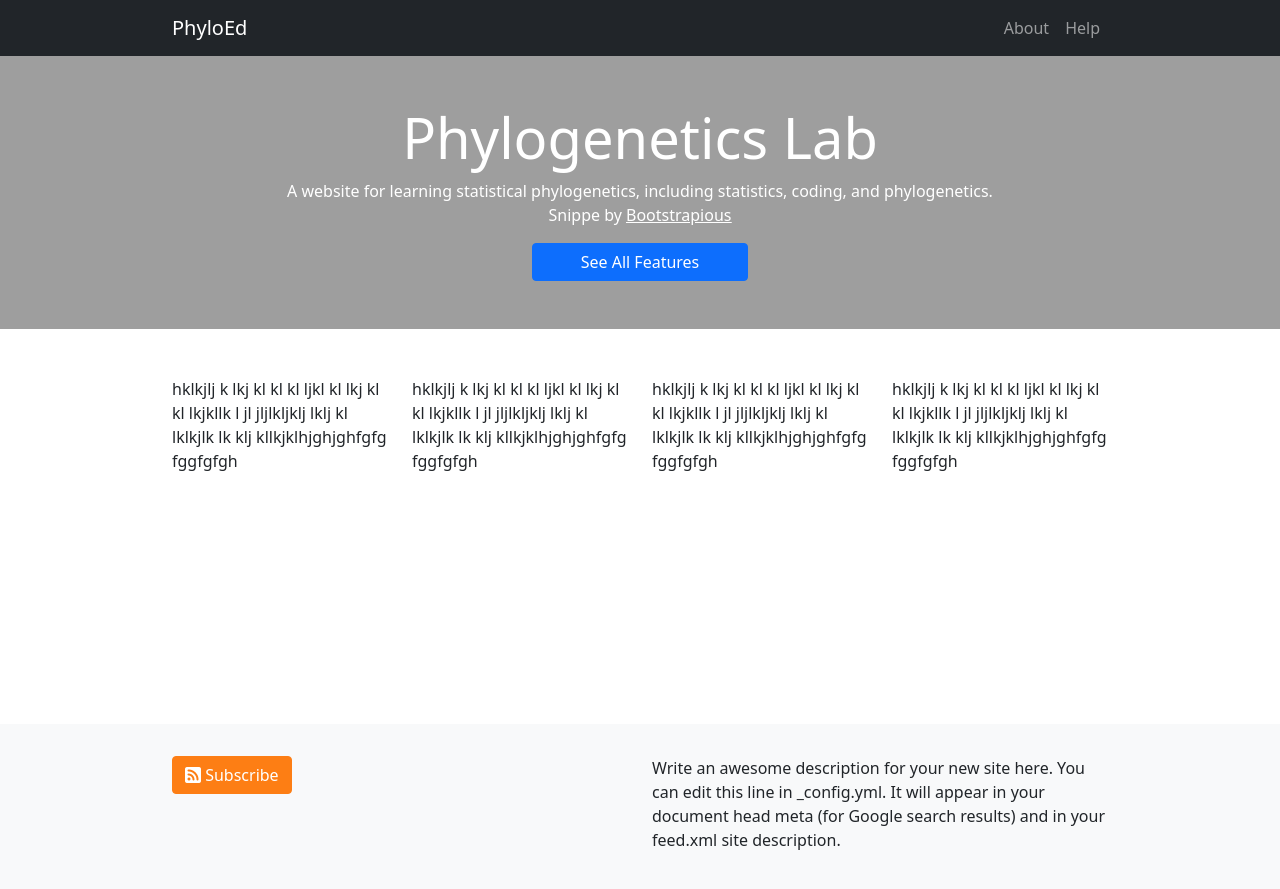
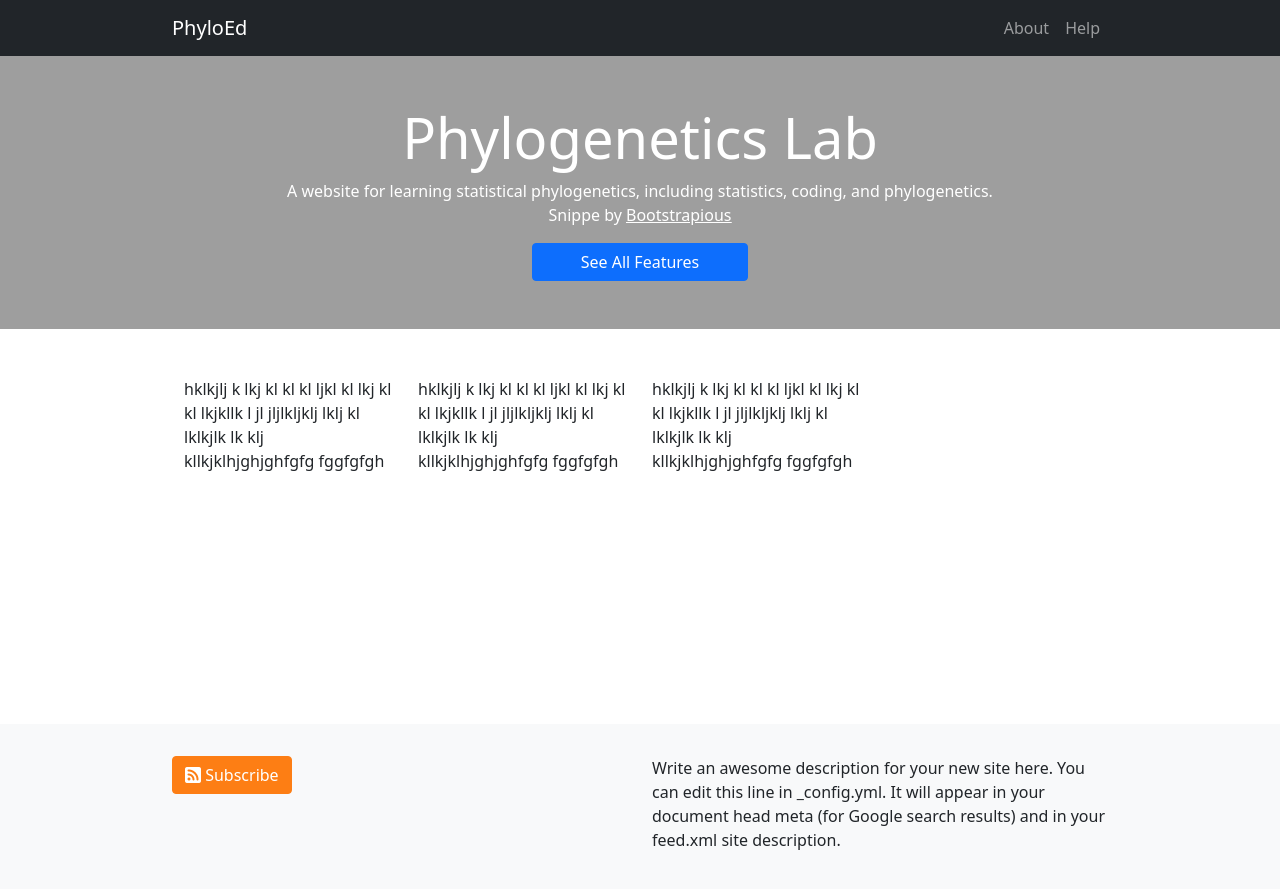
Before and after one commit to lliu1871/PhyEd, a Jekyll site: the page built from pages/test.markdown, in a window 1280 px wide. Shown: the top 889 px of the page. Built offline with Jekyll 4.4.1, drawn with Linux system fonts in a browser that asks for light colours.

Commit message:
Update and rename test.html to test.markdown

```diff
--- a/pages/test.html
+++ b/pages/test.markdown
@@ -3,6 +3,7 @@ layout: default
 permalink: /page/test
 ---
 
+<div class="container-fluid">
 <div class="row">
   <div class="col-sm-3">
     <p>hklkjlj k lkj kl kl kl ljkl kl lkj kl kl lkjkllk l jl jljlkljklj lklj kl lklkjlk lk klj kllkjklhjghjghfgfg fggfgfgh</p>
@@ -13,7 +14,5 @@ permalink: /page/test
   <div class="col-sm-3">
     <p>hklkjlj k lkj kl kl kl ljkl kl lkj kl kl lkjkllk l jl jljlkljklj lklj kl lklkjlk lk klj kllkjklhjghjghfgfg fggfgfgh</p>
   </div>
-  <div class="col-sm-3">
-    <p>hklkjlj k lkj kl kl kl ljkl kl lkj kl kl lkjkllk l jl jljlkljklj lklj kl lklkjlk lk klj kllkjklhjghjghfgfg fggfgfgh</p>
+</div>
   </div>
-</div>
```
